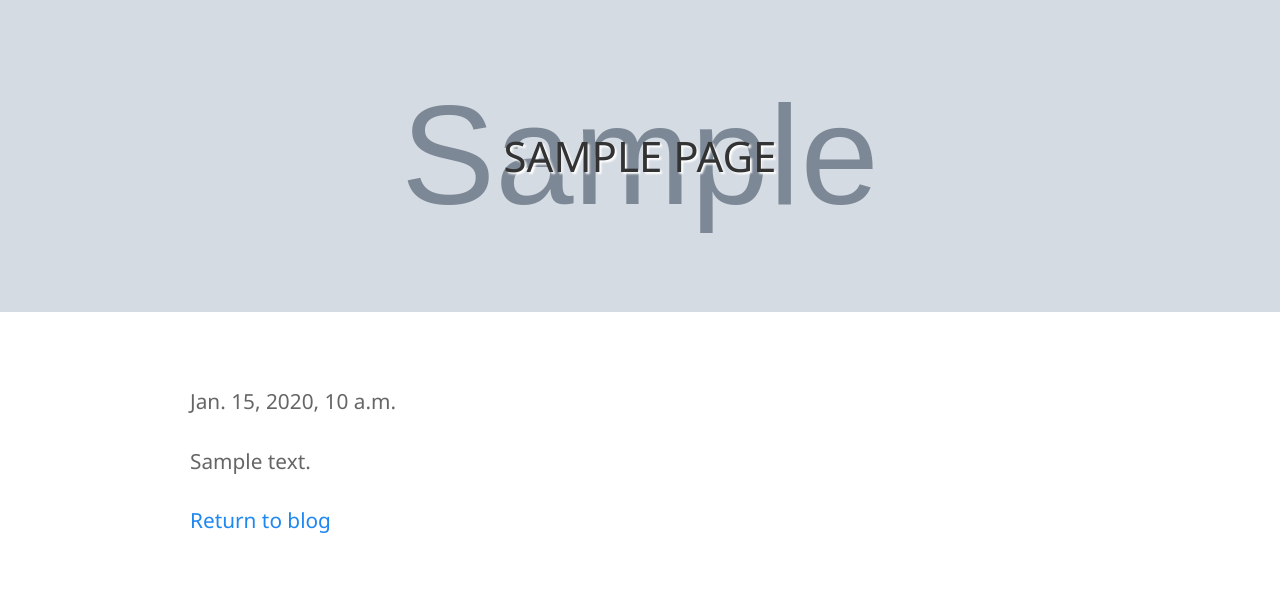
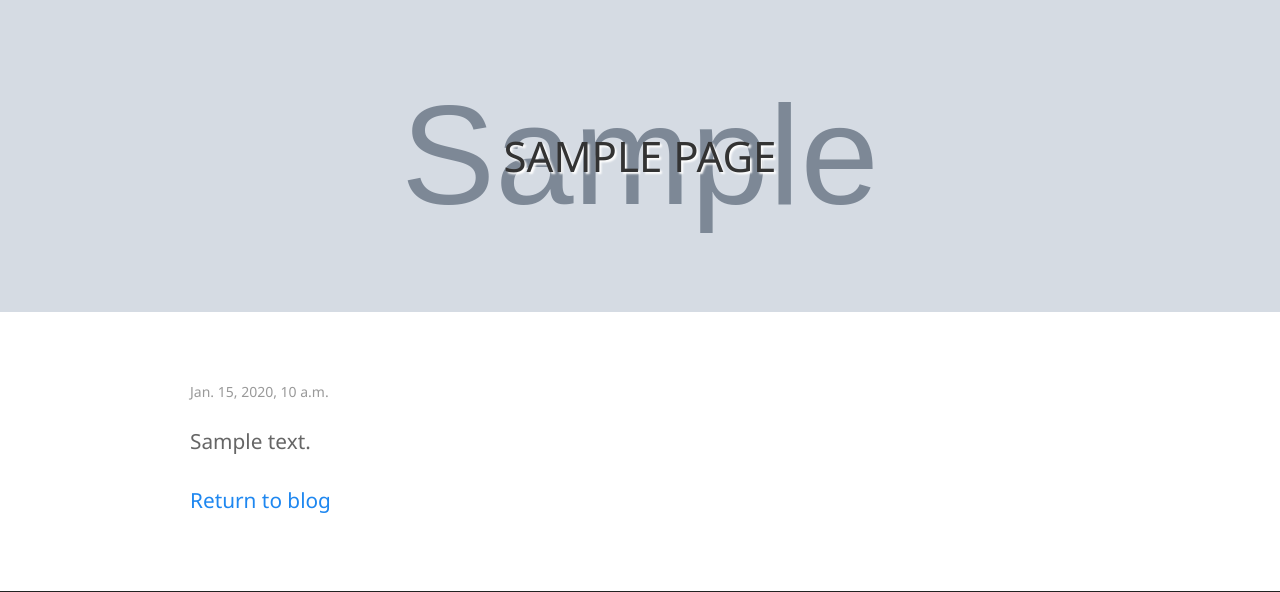
Before and after one commit to axper/homepage, a Django app: template blog/templates/blog/blog.html in a window 1280 px wide. Shown: the top 592 px of the page. Run offline with Django 3.2, Linux system fonts and the light colour scheme; the template is opened without the code that fills it: most values are stand-ins (such as "Sample title", 1, 10 or a date in 2020); grey boxes marked "Sample" are stand-in pictures; some libraries are stand-ins or nearby versions.

Commit message:
Made date display in smaller text in blog pages

```diff
--- a/blog/templates/blog/blog.html
+++ b/blog/templates/blog/blog.html
@@ -6,7 +6,7 @@
 
     {% block title %}{{ page.title }}{% endblock title %}
     {% block content %}
-        <p class="meta">{{ page.date }}</p>
+        <p class="uk-text-meta">{{ page.date }}</p>
 
         {{ page.body|richtext }}
 
```
